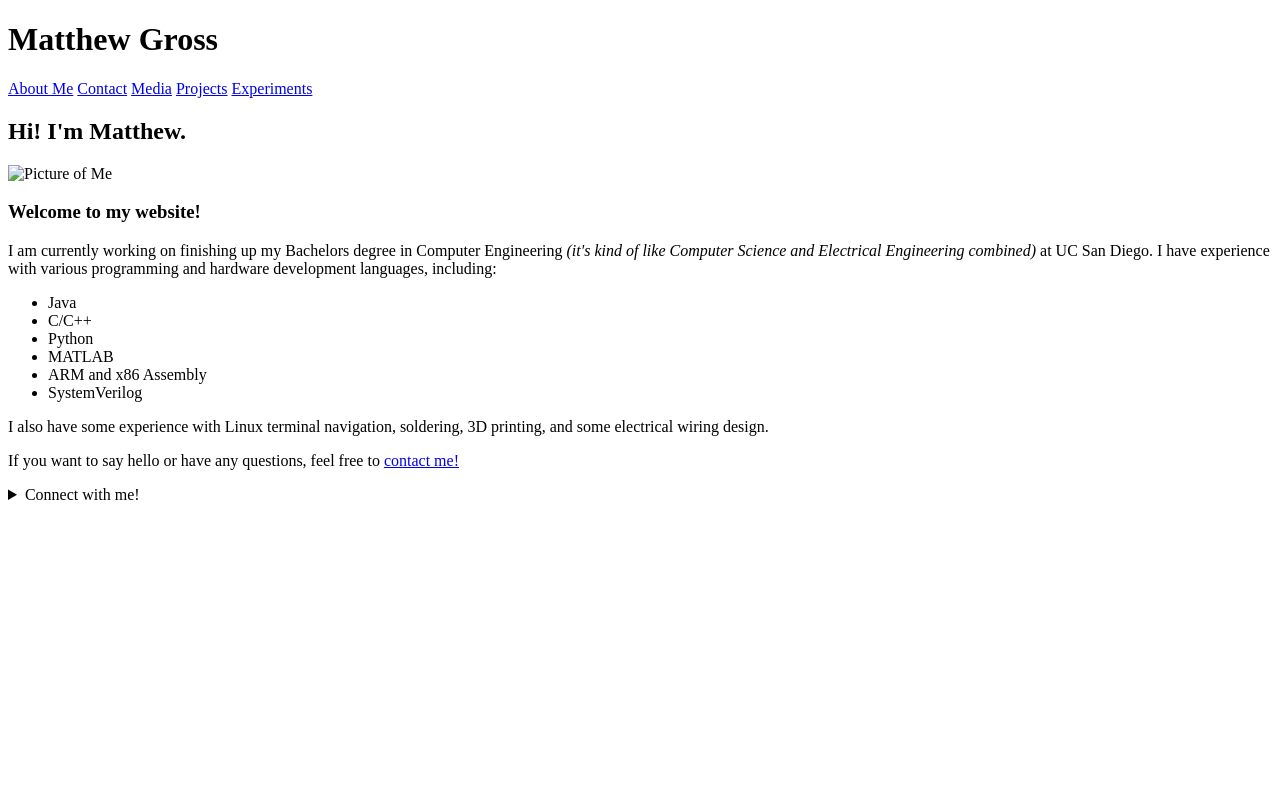
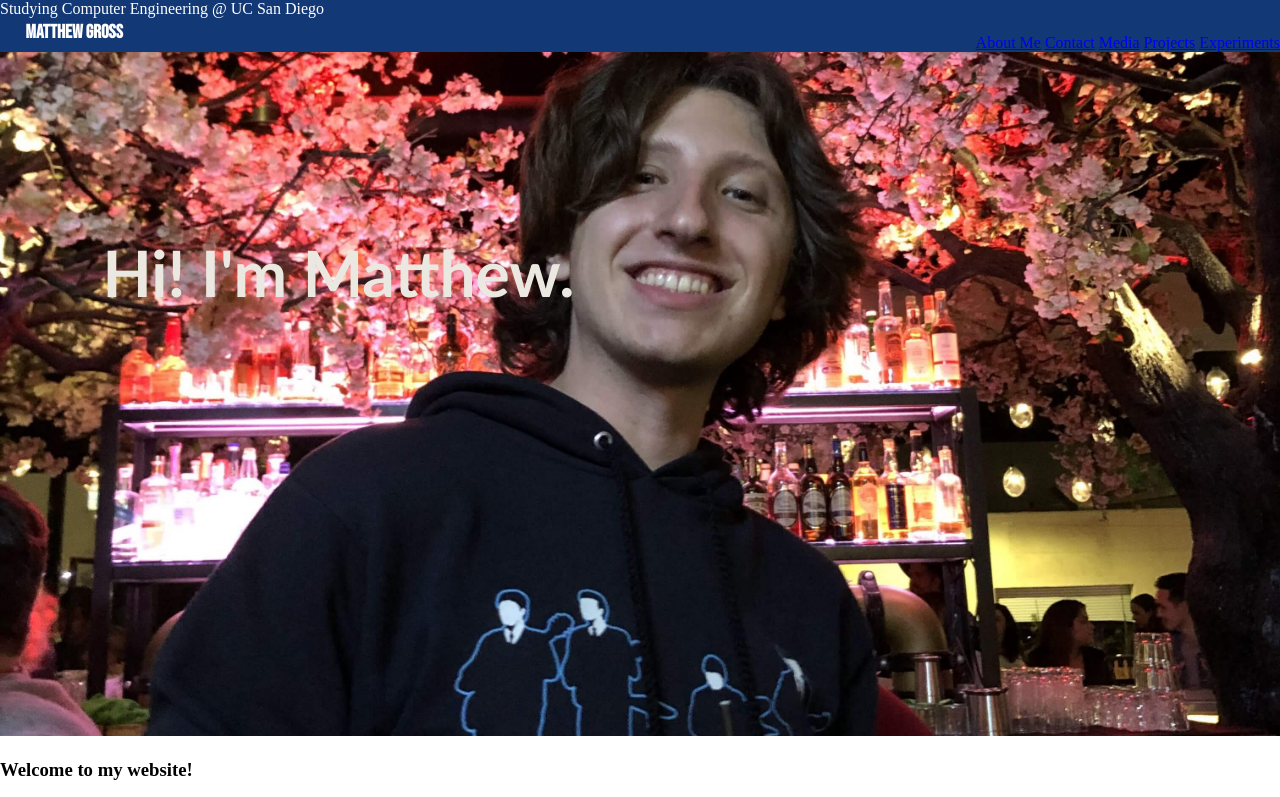
Before and after one commit to maarongross/cse134-hw3, a plain HTML site: page index.html in a window 1280 px wide. Shown: the top 797 px of the page. Drawn offline with Linux system fonts and the light colour scheme.

Commit message:
started hw 3

```diff
--- a/index.html
+++ b/index.html
@@ -2,14 +2,14 @@
 <html lang="en">
   <head>
     <meta charset="UTF-8">
-    <meta name="viewport" content="width=device-width, initial-scale=1.0">
-    <meta http-equiv="X-UA-Compatible" content="ie=edge">
     <title>Matthew Gross's Resume Website</title>
     <link rel="icon" href="/images/favicon.ico" type="image/x-icon">
+    <link rel="stylesheet" href="styles.css">
   </head>
   <body>
     <header>
       <h1>Matthew Gross</h1>
+      <p>Studying Computer Engineering @ UC San Diego</p>
       <nav>
         <a href="/pages/about_me.html">About Me</a>
         <a href="/pages/contact.html">Contact</a>
@@ -20,8 +20,10 @@
     </header>
     <main>
       <div>
-        <h2>Hi! I'm Matthew.</h2>
-        <img src="images/matthew.jpg" alt="Picture of Me">
+        <section>
+          <h2 id="hi-im-matthew">Hi! I'm Matthew.</h2>
+          <img id="matthew" src="images/matthew.jpg" alt="Picture of Me">
+        </section>
         <h3>Welcome to my website!</h3>
         <p>
           I am currently working on finishing up my Bachelors degree in Computer Engineering <em>(it's kind of like Computer Science and Electrical Engineering combined)</em> at UC San Diego. I have experience with various programming and hardware development languages, including:
--- /dev/null
+++ b/styles.css
@@ -0,0 +1,50 @@
+@font-face {
+    font-family: "Bebas Neue";
+    src: url("/fonts/BebasNeue-Regular.ttf");
+}
+
+body {
+    margin: 0;
+    margin-top: -5vw; /* fixes white space on top of screen */
+    padding: 0;
+}
+
+header {
+    background-color: #123875;
+    color: white;
+
+    /* for making header move with scroll */
+    top: 0;
+    position: sticky;
+    z-index: 3;
+}
+
+h1 {
+    font-family: "Bebas Neue", Arial, Helvetica, sans-serif;
+    width: 50%;
+    font-size: 1.5vw;
+    position: absolute;
+    top: 1vh;
+    padding-left: 2vw;
+}
+
+img#matthew {
+    max-width: 100%;
+    z-index: 1;
+    position: relative;
+}
+
+h2#hi-im-matthew {
+    z-index: 2;
+    position: absolute;
+    color: #ebe8e1;
+    width: 40%;
+    padding-left: 8%;
+    margin-top: 18%;
+    font-size: 5vw;
+    font-family: 'Gill Sans', 'Gill Sans MT', Calibri, 'Trebuchet MS', sans-serif;
+}
+
+nav {
+    text-align: right;
+}
```
Also changed, not shown: fonts/BebasNeue-Regular.ttf (added), images/matthew.jpg (added).
